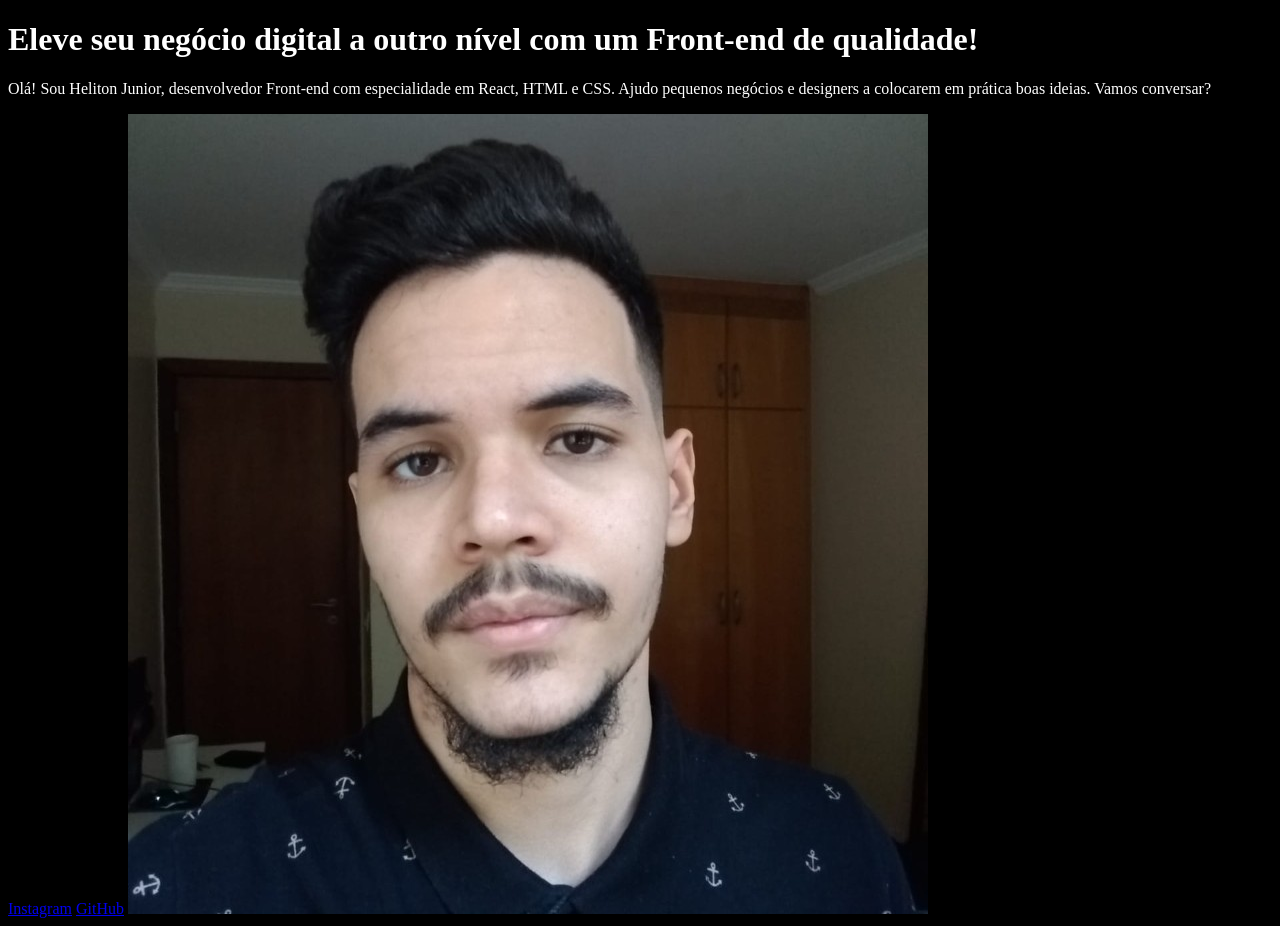
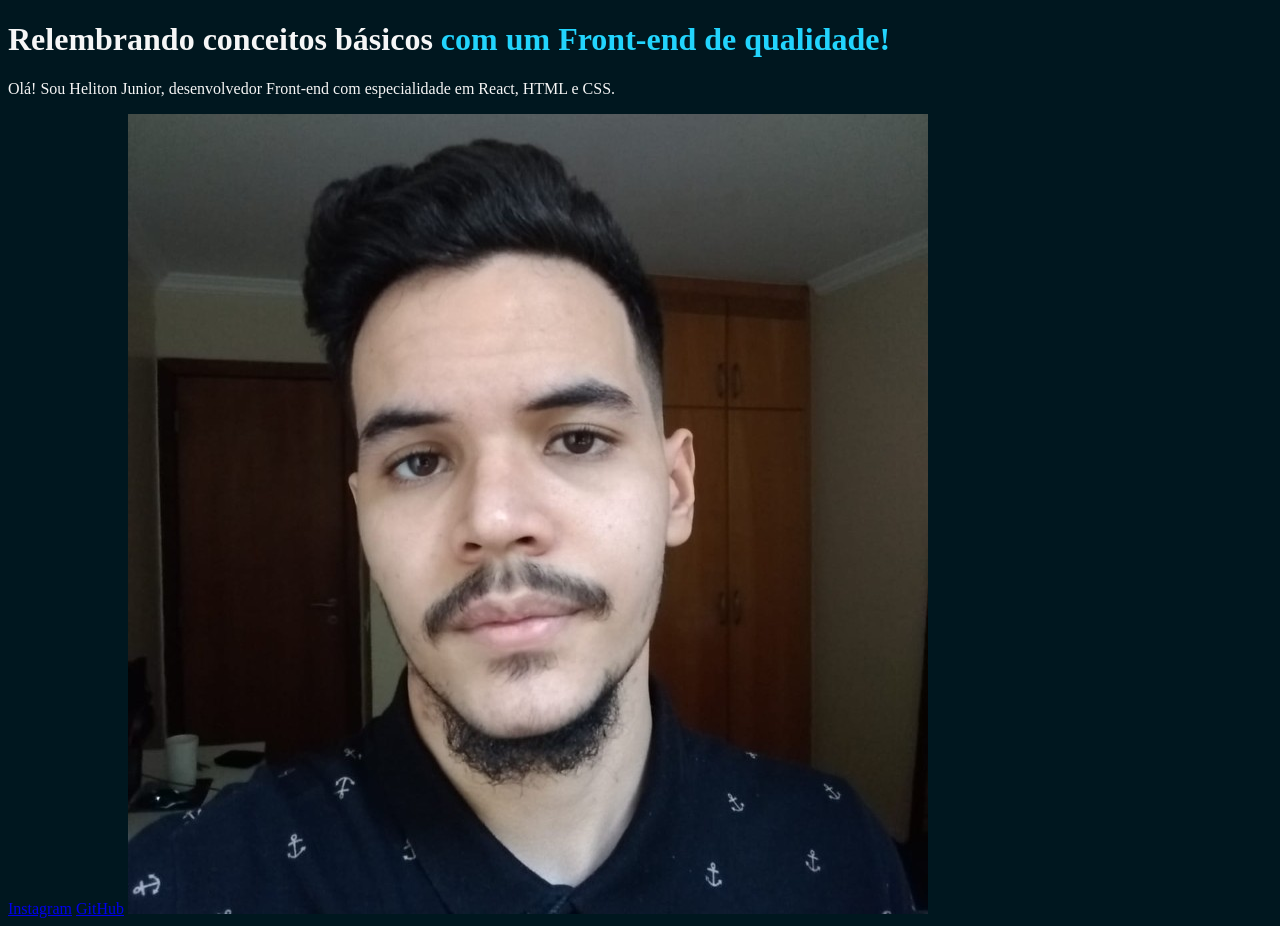
Before and after one commit to hcjunior/Portfolio, a plain HTML site: page index.html in a window 1280 px wide. Drawn offline with Linux system fonts and the light colour scheme.

Commit message:
Alterações no index.html e estilização do css

```diff
--- a/index.html
+++ b/index.html
@@ -5,16 +5,22 @@
     <meta charset="UTF-8" />
     <meta name="viewport" content="width=device-width, initial-scale=1.0" />
     <title>Portfolio</title>
-    <link rel="stylesheet" href="style.css">
+    <link rel="stylesheet" href="style.css" />
 </head>
 
 <body>
     <main>
-        <h1>Eleve seu negócio digital a outro nível <strong>com um Front-end de qualidade!</strong></h1>
-        <p>Olá! Sou Heliton Junior, desenvolvedor Front-end com especialidade em React, HTML e CSS. Ajudo pequenos negócios e designers a colocarem em prática boas ideias. Vamos conversar?</p>
+        <h1>
+            Relembrando conceitos básicos
+            <span>com um Front-end de qualidade!</span>
+        </h1>
+        <p>
+            Olá! Sou Heliton Junior, desenvolvedor Front-end com especialidade em
+            React, HTML e CSS.
+        </p>
         <a href="https://instagram.com/_helitonjr">Instagram</a>
         <a href="https://github.com/hcjunior">GitHub</a>
-        <img src="perfil.jpg" alt="Foto do Heliton">
+        <img src="perfil.jpg" alt="Foto do Heliton" />
     </main>
 </body>
 
--- a/style.css
+++ b/style.css
@@ -1,4 +1,8 @@
 body {
-    background: black;
-    color: white;
+    background: #00171F;
+    color: #F6F6F6;
 }
+
+h1 span {
+    color: #22D4FD;
+}
```
